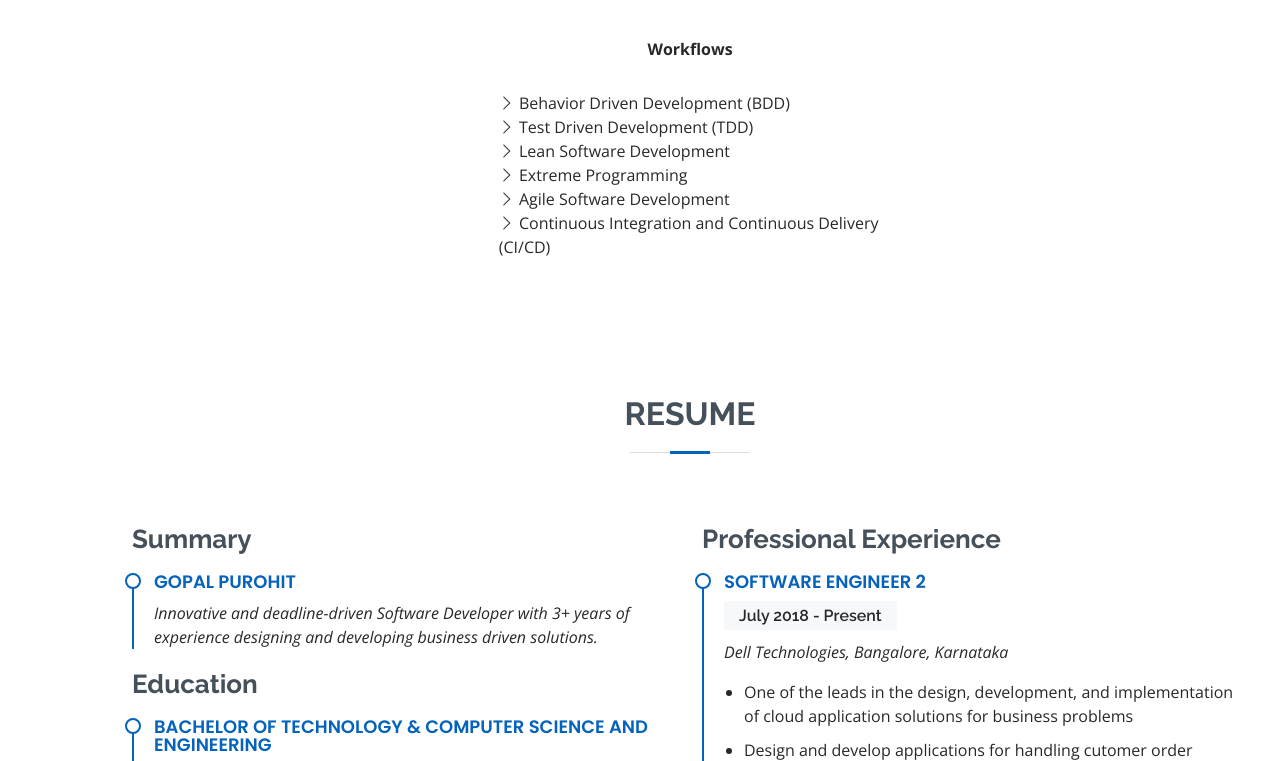
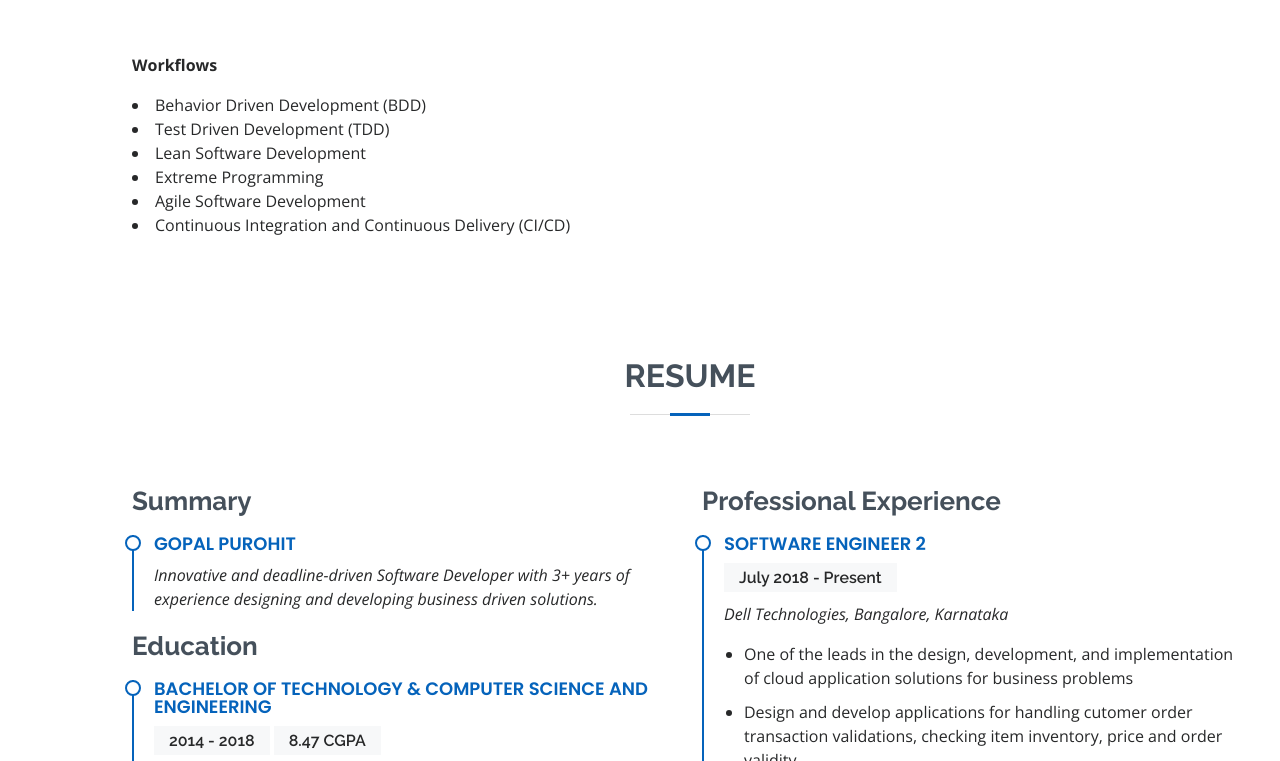
Before and after one commit to gp886/gp886.github.io, a plain HTML site: page index.html in a window 1280 px wide. Shown: the part 1673-2434 px from the top of the page. Drawn offline with nearby package versions, Linux system fonts and the light colour scheme.

Commit message:
Add Workflow list changes

```diff
--- a/index.html
+++ b/index.html
@@ -115,11 +115,11 @@
 
         <div class="section-title">
           <h2>Skills</h2>
-          <p><strong>Programming Languages and Tools</strong></p>
         </div>
 
         <div style="margin-bottom: 5%;">
             <div style="display: block; margin-left: auto; margin-right: auto;">
+              <p><strong>Programming Languages and Tools</strong></p>
               <img src="https://cdn.jsdelivr.net/gh/devicons/devicon/icons/angularjs/angularjs-plain.svg" width="70" height="70" title="AngularJS"/>
               <img src="https://cdn.jsdelivr.net/gh/devicons/devicon/icons/css3/css3-plain-wordmark.svg" width="70" height="70" title="CSS3"/>
               <img src="https://cdn.jsdelivr.net/gh/devicons/devicon/icons/html5/html5-plain-wordmark.svg" width="70" height="70" title="HTML 5"/>
@@ -139,19 +139,16 @@
             </div>
         </div>
 
-        <div class="section-title">
-          <p><strong>Workflows</strong></p>
-        </div>
-
         <div>
-          <div style="width: 40%; display: block; margin-left: auto; margin-right: auto;">
-            <ul style="list-style-type: none;">
-              <li><i class="bi bi-chevron-right"></i> <span>Behavior Driven Development (BDD)</span></li>
-              <li><i class="bi bi-chevron-right"></i> <span>Test Driven Development (TDD)</span></li>
-              <li><i class="bi bi-chevron-right"></i> <span>Lean Software Development</span></li>
-              <li><i class="bi bi-chevron-right"></i> <span>Extreme Programming</span></li>
-              <li><i class="bi bi-chevron-right"></i> <span>Agile Software Development</span></li>
-              <li><i class="bi bi-chevron-right"></i> <span>Continuous Integration and Continuous Delivery (CI/CD)</span></li>
+          <div style="width: 100%; display: block; margin-left: auto; margin-right: auto;">
+            <p><strong>Workflows</strong></p>
+            <ul">
+              <li> <span>Behavior Driven Development (BDD)</span></li>
+              <li> <span>Test Driven Development (TDD)</span></li>
+              <li> <span>Lean Software Development</span></li>
+              <li> <span>Extreme Programming</span></li>
+              <li> <span>Agile Software Development</span></li>
+              <li> <span>Continuous Integration and Continuous Delivery (CI/CD)</span></li>
             </ul>
           </div>
       </div>
@@ -184,7 +181,7 @@
               <ul>
                 <li> Minor in Management</li>
                 <li> Undergraduate Coursework: Algorithms; Data Structures; Operating Systems; Computer Organization; Discrete Maths; Computer Architecture; Database Management; Computer Networks; Software Engineering; Data Mining and Warehousing; Theory of Computation</li>
-              </ul>>
+              </ul>
             </div>
 
             <h3 class="resume-title">Projects</h3>
```
